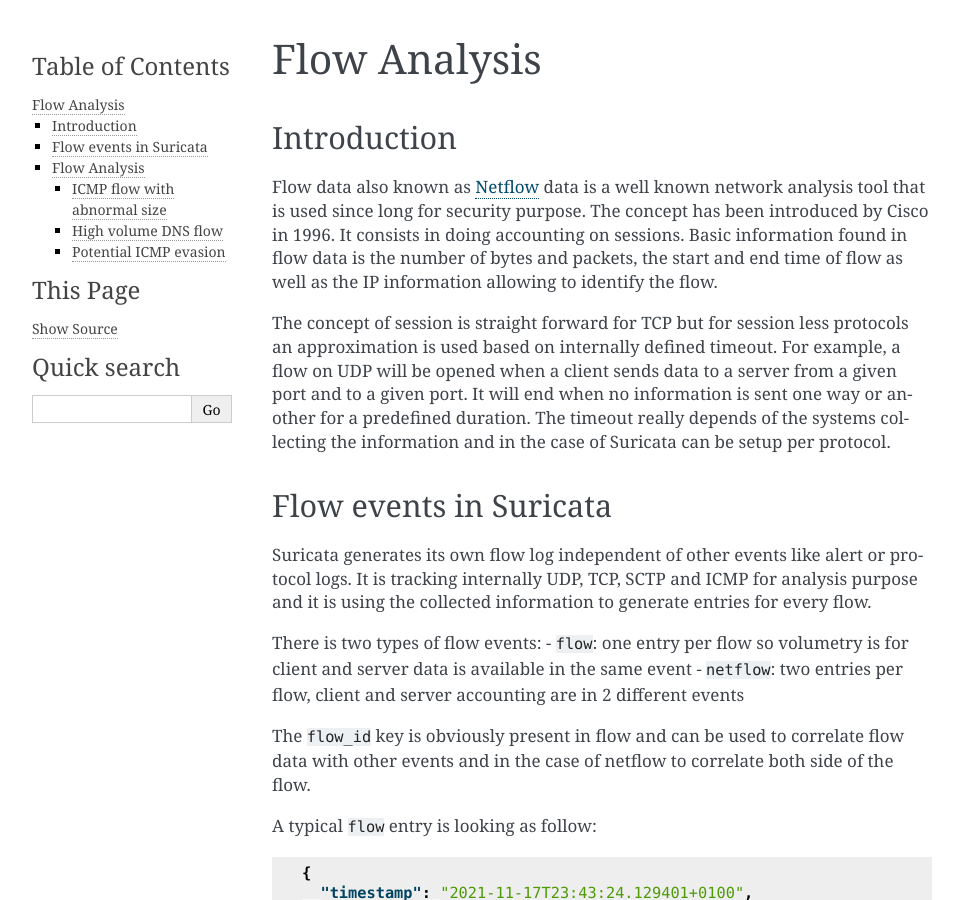
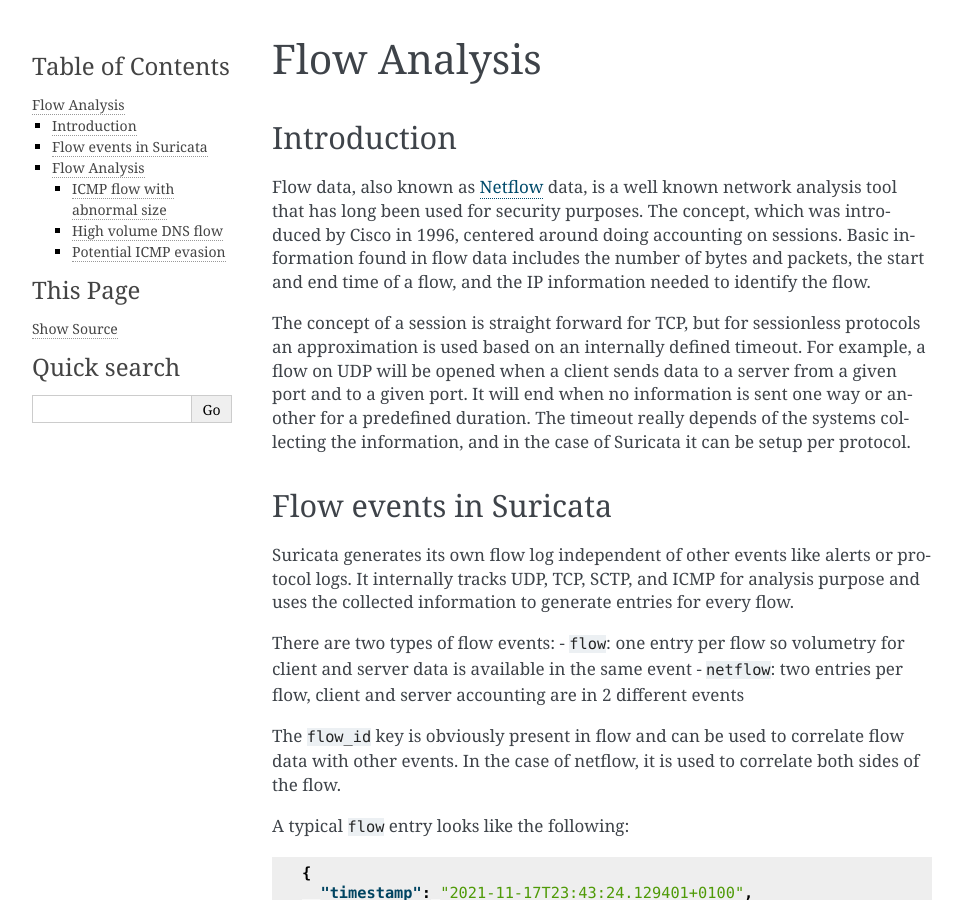
Before and after one commit to StamusNetworks/suricata-4-analysts, a Sphinx documentation site: the page built from source/flow-hunting.rst, in a window 1280 px wide and 900 px high. Shown: the whole window, without its empty margins (148-1111 px from the left). Built offline with Sphinx 7.4.7, drawn with Linux system fonts in a browser that asks for light colours; some of the changed text lies outside the part shown.

Commit message:
Update flow-hunting.rst
Just a couple of really minor changes to syntax, otherwise this section looks great!

```diff
--- a/source/flow-hunting.rst
+++ b/source/flow-hunting.rst
@@ -5,29 +5,28 @@
 Introduction
 ============
 
-Flow data also known as `Netflow <https://en.wikipedia.org/wiki/NetFlow>`_ data is a well known network analysis tool that is used since long for
-security purpose. The concept has been introduced by Cisco in 1996. It consists in doing accounting on sessions. Basic information found in flow data is the number of bytes and packets, the start
-and end time of flow as well as the IP information allowing to identify the flow.
+Flow data, also known as `Netflow <https://en.wikipedia.org/wiki/NetFlow>`_ data, is a well known network analysis tool that has long been used for
+security purposes. The concept, which was introduced by Cisco in 1996, centered around doing accounting on sessions. Basic information found in flow data includes the number of bytes and packets, the start and end time of a flow, and the IP information needed to identify the flow.
 
-The concept of session is straight forward for TCP but for session less protocols an approximation is used based on internally defined timeout.
+The concept of a session is straight forward for TCP, but for sessionless protocols an approximation is used based on an internally defined timeout.
 For example, a flow on UDP will be opened when a client sends data to a server from a given port and to a given port. It will end when no information
-is sent one way or another for a predefined duration. The timeout really depends of the systems collecting the information and in the case of Suricata
-can be setup per protocol.
+is sent one way or another for a predefined duration. The timeout really depends of the systems collecting the information, and in the case of Suricata
+it can be setup per protocol.
 
 
 Flow events in Suricata
 =======================
 
-Suricata generates its own flow log independent of other events like alert or protocol logs. It is tracking internally UDP, TCP, SCTP and ICMP for analysis purpose and
-it is using the collected information to generate entries for every flow.
+Suricata generates its own flow log independent of other events like alerts or protocol logs. It internally tracks UDP, TCP, SCTP, and ICMP for analysis purpose and
+uses the collected information to generate entries for every flow.
 
-There is two types of flow events:
-- ``flow``: one entry per flow so volumetry is for client and server data is available in the same event
+There are two types of flow events:
+- ``flow``: one entry per flow so volumetry for client and server data is available in the same event
 - ``netflow``: two entries per flow, client and server accounting are in 2 different events
 
-The ``flow_id`` key is obviously present in flow and can be used to correlate flow data with other events and in the case of netflow to correlate both side of the flow.
+The ``flow_id`` key is obviously present in flow and can be used to correlate flow data with other events. In the case of netflow, it is used to correlate both sides of the flow.
 
-A typical ``flow`` entry is looking as follow:
+A typical ``flow`` entry looks like the following:
 
 .. code-block:: JSON
 
@@ -71,27 +70,27 @@
 with the key ``app_proto`` that is here set to ``tls``. As this is a ``TCP`` flow, we have a ``tcp`` subobject that contains a set of keys. If
 ``state`` is coding the state of the session in the TCP engine at the end of the flow, the rest of the keys are coding information about the flags
 seen on the TCP session. The boolean values are set to true if the corresponding flag has been seen. The three ``tcp_flags*`` key contain the
-hexadecimal value of the integer obtained by setting to 1 all flag seen during the life of the session. ``tcp_flags`` is global, ``tcp_flags_ts`` store
-the information for packets sent to the server and ``tcp_flags_tc`` the one sent to the client.
+hexadecimal value of the integer obtained by setting to 1 all flags seen during the life of the session. ``tcp_flags`` is global, and ``tcp_flags_ts`` stores the information for packets sent to the server while ``tcp_flags_tc`` stores the ones sent to the client.
 
 .. note::
 
   Check the `eve Flow format <https://suricata.readthedocs.io/en/latest/output/eve/eve-json-format.html?highlight=http#event-type-flow>`_ page in Suricata manual for more information on the flow events.
 
+
 Flow Analysis
 =============
 
-There is a great amount of techniques using flow to find anomalies in the traffic by applying statistical analysis or machine learning to the events.
-We are not going to cover this in this document but we will showcase some simple examples.
+There is a great amount of techniques which use flow to find anomalies in the traffic by applying statistical analysis or machine learning to the events.
+We are not going to cover this in this document, but we will showcase some simple examples.
 
 ICMP flow with abnormal size
 ----------------------------
 
-ICMP flow are usually short as they are mostly used to check connectivity from one point
-in the network to another. Being short, the amount of bytes exchanged is usually small.
-Some data exfiltration techniques are abusing ICMP to send the data out and being unnoticed.
-But in a lot of case, these technique are sending their data on the same flow. So looking
-at flow that are showing important data transfer (like for example 150kb) is interesting.
+ICMP flows are usually short as they are mostly used to check connectivity from one point
+in the network to another. Being short, the amount of bytes exchanged are usually small.
+Some data exfiltration techniques abuse ICMP to send the data out without being noticed.
+But in a lot of cases, these techniques send their data on the same flow. So looking
+at flows that shows important data transfer (like 150kb for example) is interesting.
 
 Using Lucene syntax, it can be written in Kibana as follows:
 
@@ -128,9 +127,9 @@
 Potential ICMP evasion
 ----------------------
 
-In a standard environment, the reply to an ICMP query is a ICMP response
+In a standard environment, the reply to an ICMP query is an ICMP response
 that contains the same data. As a result the size of the data in the direction
-of the client and in direction of the server are equal.
+of the client and in the direction of the server are equal.
 
 Using Splunk, matching events can be obtained by doing:
 
```
Also changed, not shown: other parts of source/flow-hunting.rst (+1 -1 lines).
